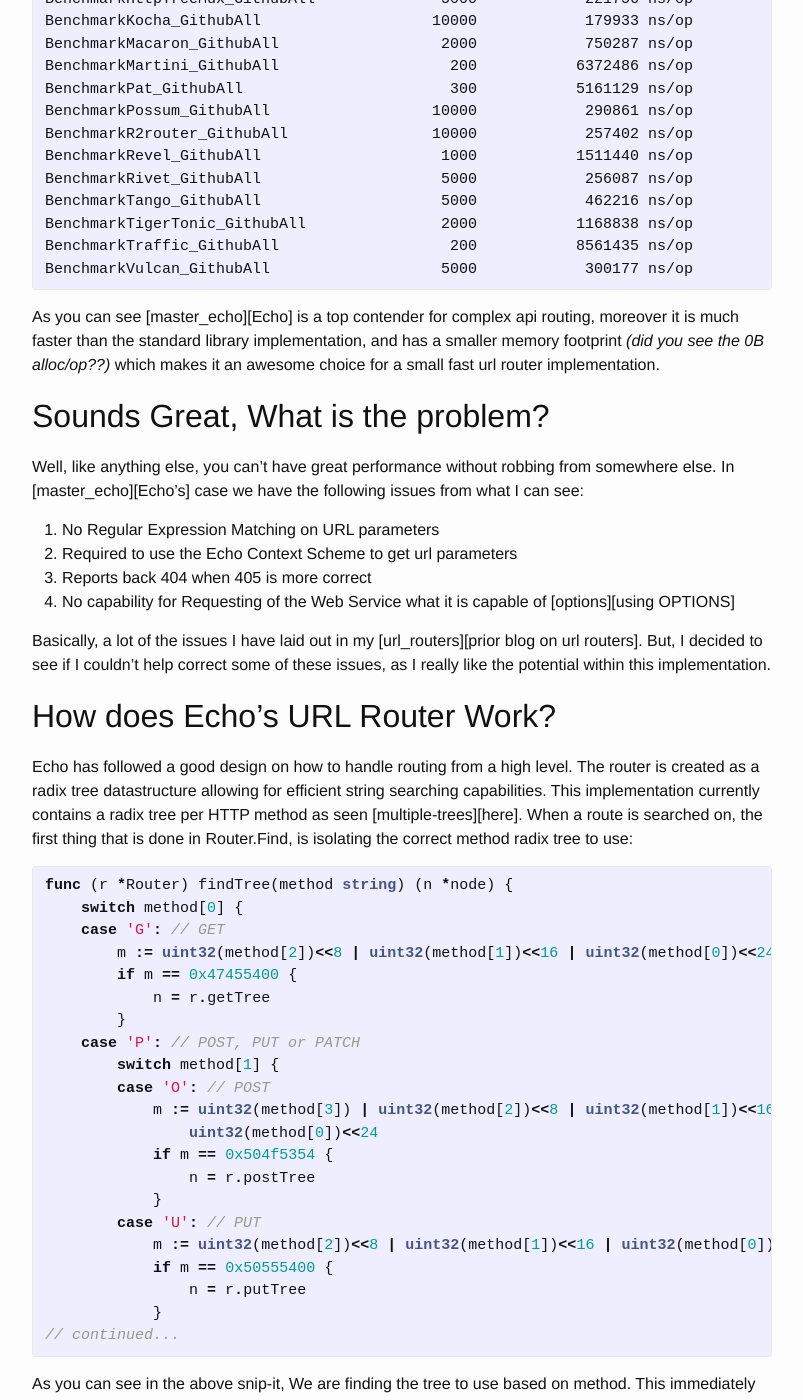
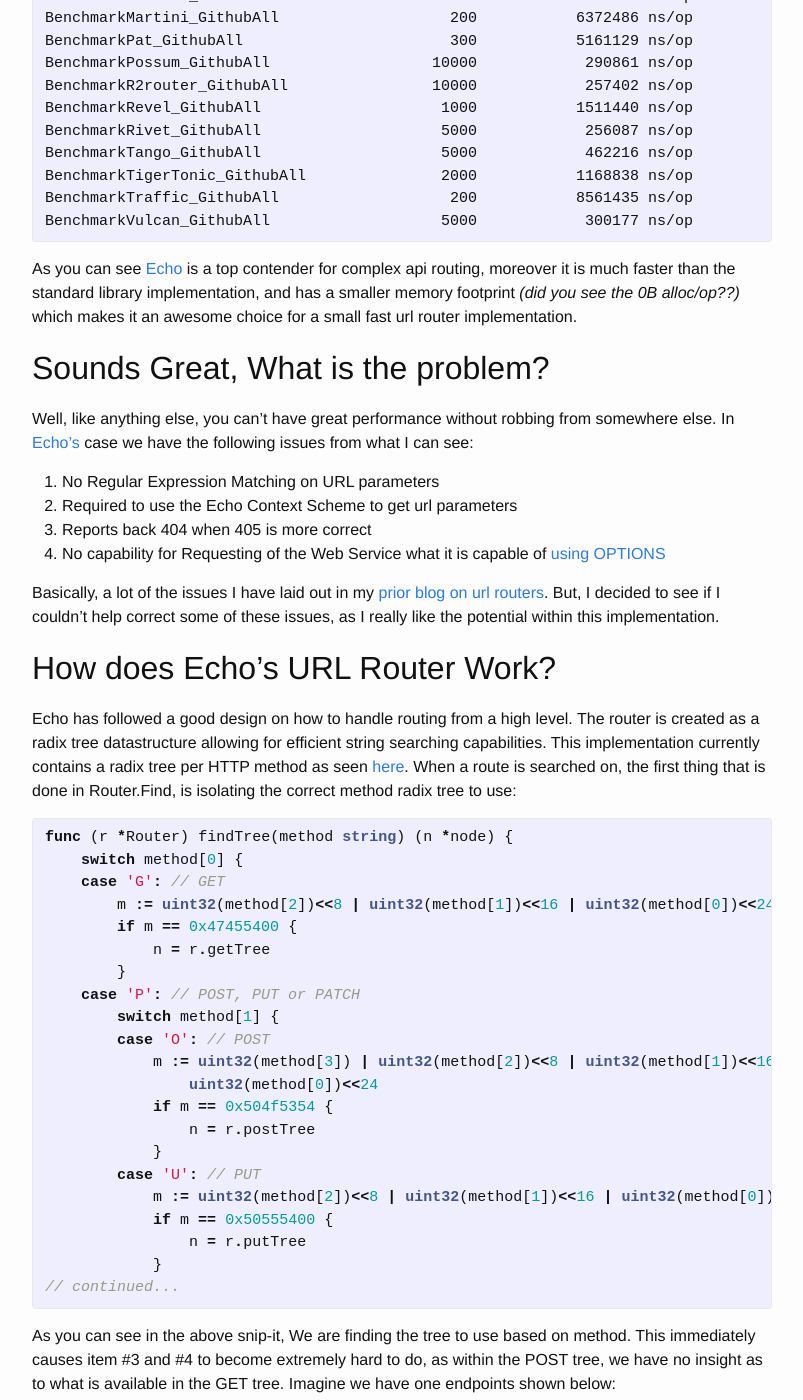
Before and after one commit to husobee/husobee.github.io, a Jekyll site: the page built from _posts/2015-09-20-echo-web-framework.markdown, in a window 1280 px wide and 1400 px high, scrolled down 813 px. Shown: the whole window, without its empty margins (238-1041 px from the left). Built offline with Jekyll 4.4.1, drawn with Linux system fonts in a browser that asks for light colours; some of the changed text lies outside the part shown.

Commit message:
markdown is hard.. lol

```diff
--- a/_posts/2015-09-20-echo-web-framework.markdown
+++ b/_posts/2015-09-20-echo-web-framework.markdown
@@ -5,13 +5,13 @@
 categories: golang webframework echo
 ---
 
-As some recall, I have already expressed my [url routers][views of certain golang URL routers] before, and
-I have been interested in a new one lately, the router that is built into the [master_echo][Echo] web framework.
+As some recall, I have already expressed my [views of certain golang URL routers][url routers] before, and
+I have been interested in a new one lately, the router that is built into the [Echo][master_echo] web framework.
 
 ## Why Echo?
 
 Echo is very interesting to me, as, well honestly, it has one of the fastest Web Router implementation out there, which
-is awesome, and backed up by [go-perf-test][this fork] of [go-perf-test-orig][julienschmidt's] go http router benchmark suite.
+is awesome, and backed up by [this fork][go-perf-test] of [julienschmidt's][go-perf-test-orig] go http router benchmark suite.
 
 Here is a shortened performance report of the top url routers using this performance test agains't the huge github api:
 
@@ -47,27 +47,27 @@
 
 {% endhighlight %}
 
-As you can see [master_echo][Echo] is a top contender for complex api routing, moreover it is much faster than the standard
+As you can see [Echo][master_echo] is a top contender for complex api routing, moreover it is much faster than the standard
 library implementation, and has a smaller memory footprint _(did you see the 0B alloc/op??)_ which makes it an awesome choice for a
 small fast url router implementation.
 
 ## Sounds Great, What is the problem?
 
-Well, like anything else, you can't have great performance without robbing from somewhere else.  In [master_echo][Echo's] case
+Well, like anything else, you can't have great performance without robbing from somewhere else.  In [Echo's][master_echo] case
 we have the following issues from what I can see:
 
 1. No Regular Expression Matching on URL parameters
 2. Required to use the Echo Context Scheme to get url parameters
 3. Reports back 404 when 405 is more correct
-4. No capability for Requesting of the Web Service what it is capable of [options][using OPTIONS]
+4. No capability for Requesting of the Web Service what it is capable of [using OPTIONS][options]
 
-Basically, a lot of the issues I have laid out in my [url_routers][prior blog on url routers].  But, I decided to see if I couldn't help
+Basically, a lot of the issues I have laid out in my [prior blog on url routers][url_routers].  But, I decided to see if I couldn't help
 correct some of these issues, as I really like the potential within this implementation.
 
 ## How does Echo's URL Router Work?
 
 Echo has followed a good design on how to handle routing from a high level.  The router is created as a radix tree datastructure allowing
-for efficient string searching capabilities.  This implementation currently contains a radix tree per HTTP method as seen [multiple-trees][here].
+for efficient string searching capabilities.  This implementation currently contains a radix tree per HTTP method as seen [here][multiple-trees].
 When a route is searched on, the first thing that is done in Router.Find, is isolating the correct method radix tree to use:
 
 {% highlight go %}
```
Also changed, not shown: other parts of _posts/2015-09-20-echo-web-framework.markdown (+2 -2 lines).
